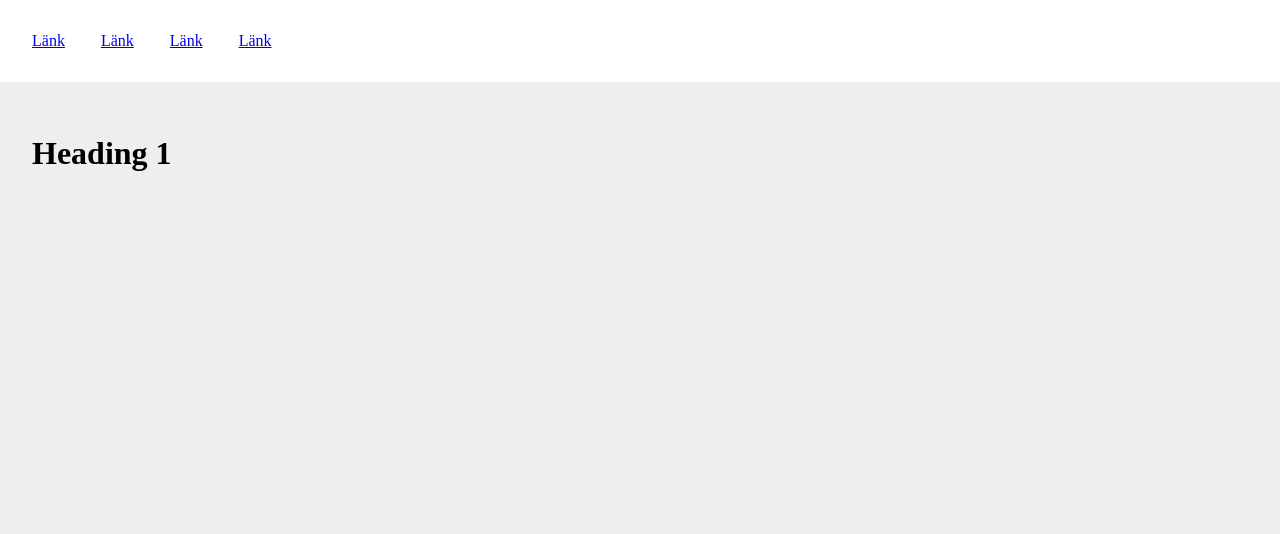
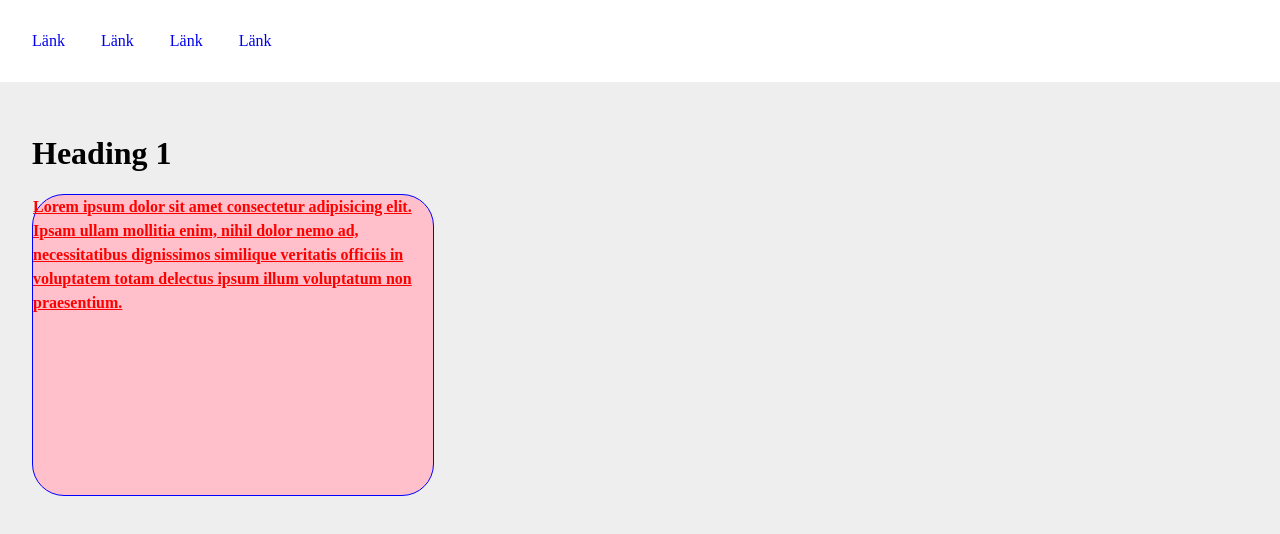
Before and after one commit to BiggerPixel/ux24-programmering, a plain HTML site: page vecka-1-dag-3/index.html in a window 1280 px wide. Drawn offline with Linux system fonts and the light colour scheme.

Commit message:
Dag 3 - Eftermiddag

```diff
--- a/vecka-1-dag-3/index.html
+++ b/vecka-1-dag-3/index.html
@@ -28,6 +28,13 @@
 
     <main>
       <h1>Heading 1</h1>
+
+      <p>
+        Lorem ipsum dolor sit amet consectetur adipisicing elit. Ipsam ullam
+        mollitia enim, nihil dolor nemo ad, necessitatibus dignissimos similique
+        veritatis officiis in voluptatem totam delectus ipsum illum voluptatum
+        non praesentium.
+      </p>
     </main>
   </body>
 </html>
--- a/vecka-1-dag-3/styles.css
+++ b/vecka-1-dag-3/styles.css
@@ -23,3 +23,21 @@ main {
   display: inline;
   margin-right: 32px;
 }
+
+.mainMenu a {
+  text-decoration: none;
+}
+
+p {
+  color: red;
+  line-height: 1.5;
+  font-weight: bold;
+  text-align: left;
+  font-size: 1rem;
+  text-decoration: underline;
+  width: 400px;
+  height: 300px;
+  background-color: pink;
+  border: 1px solid blue;
+  border-radius: 32px;
+}
```
